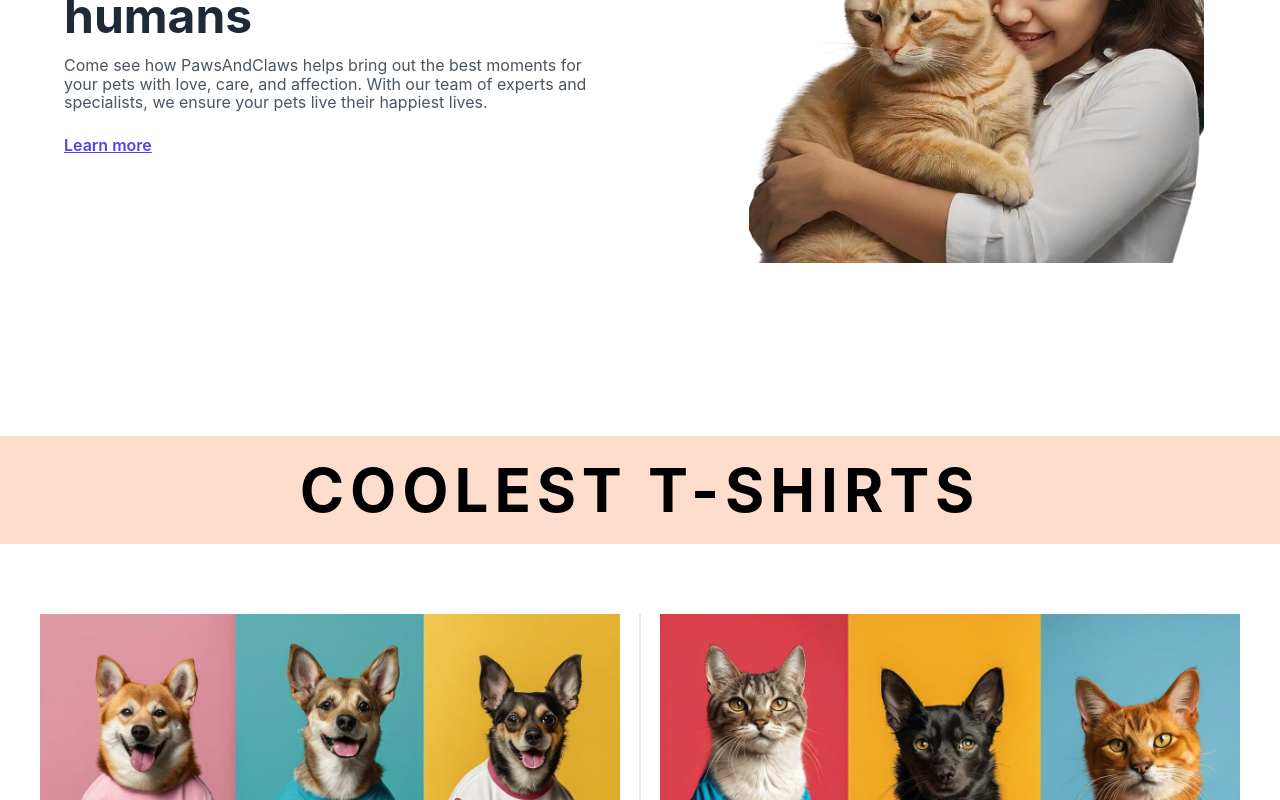
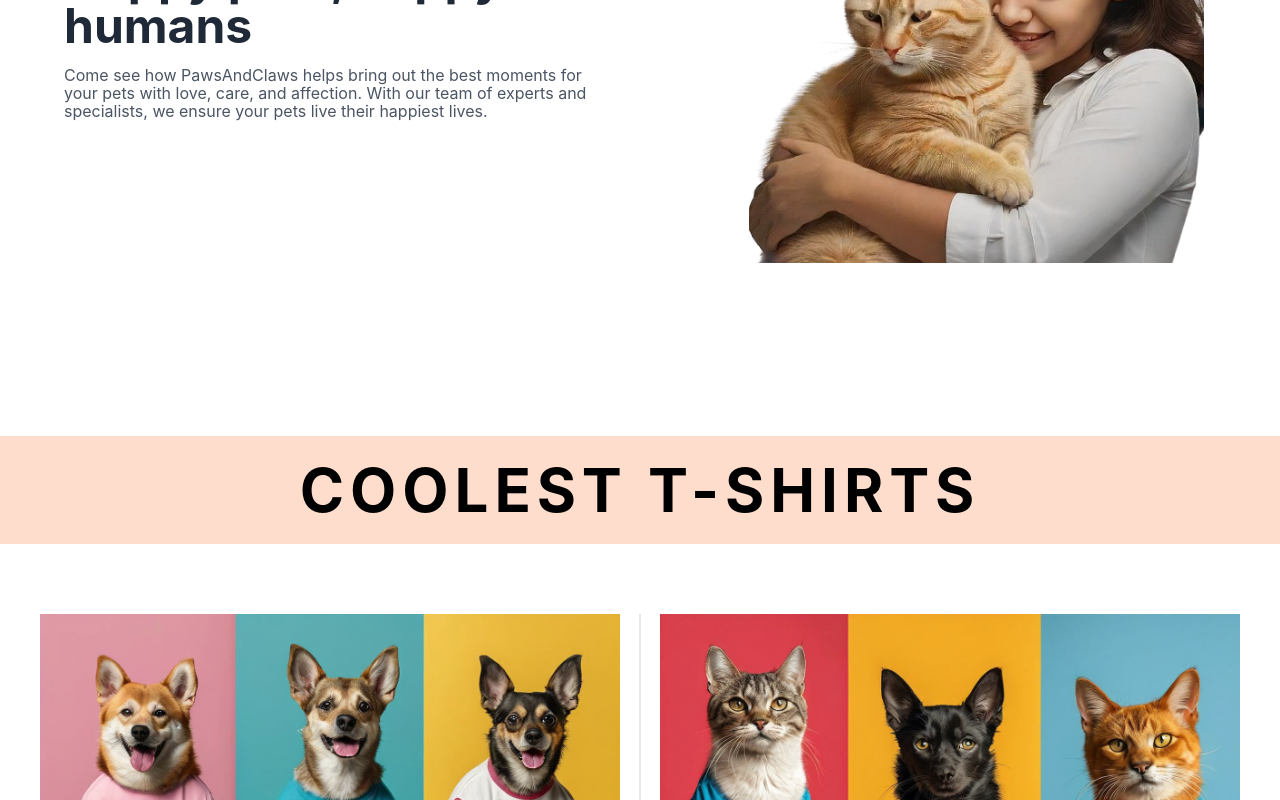
Before and after one commit to Srishtiiiiii5/PawsAndClaws, a React (Create React App) app: page / in a window 1280 px wide. Shown: the part 2900-3700 px from the top of the page. Built offline with nearby package versions, Linux system fonts and the light colour scheme.

Commit message:
srishti patootie

```diff
--- a/src/pages/Home.js
+++ b/src/pages/Home.js
@@ -77,15 +77,13 @@ const Home = () => {
               ensure your pets live their happiest lives.
             </p>
 
-            <a href="#" className="text-indigo-600 font-semibold underline">
-              Learn more
-            </a>
+
           </div>
 
           {/* Right Side - Image */}
           <div className="w-1/2 flex justify-center">
             <img
-              src="/assets/Home/section3.png" // Replace with the correct path of your image
+              src="../Assets/Home/section3.png" // Replace with the correct path of your image
               alt="Happy Pet"
               className="w-[75%] object-contain"
             />
@@ -101,11 +99,11 @@ const Home = () => {
       </div>
       <div className="flex w-full p-10">
         <div className="bg-base-300 rounded-box grid flex-grow place-items-center">
-          <img src="/assets/Home/section5a.png" />
+          <img src="../Assets/Home/section5a.png" />
         </div>
         <div className="divider divider-horizontal"></div>
         <div className="bg-base-300 rounded-box grid flex-grow place-items-center">
-          <img src="/assets/Home/section5b.png" />
+          <img src="../Assets/Home/section5b.png" />
         </div>
       </div>
 
```
